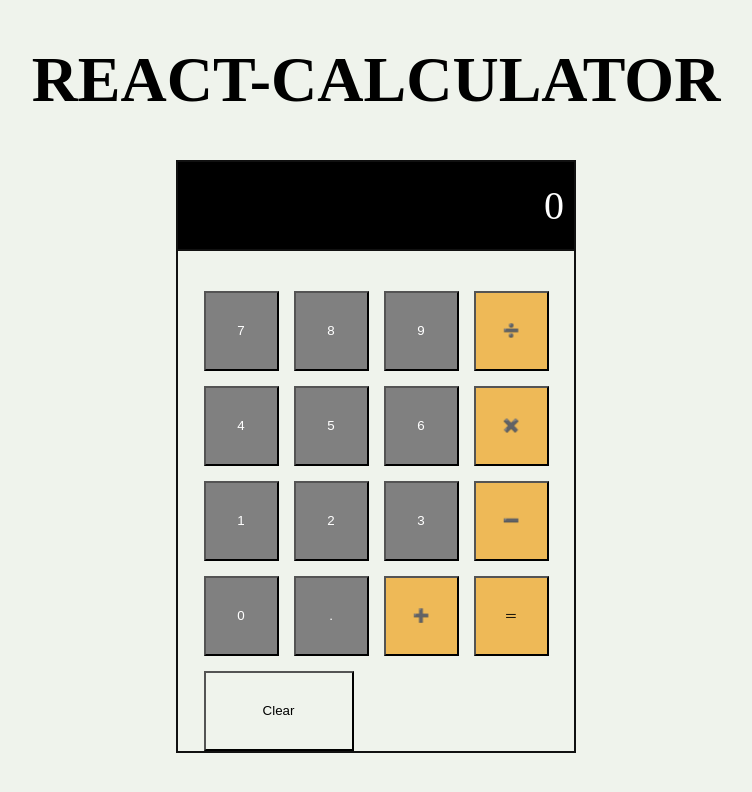
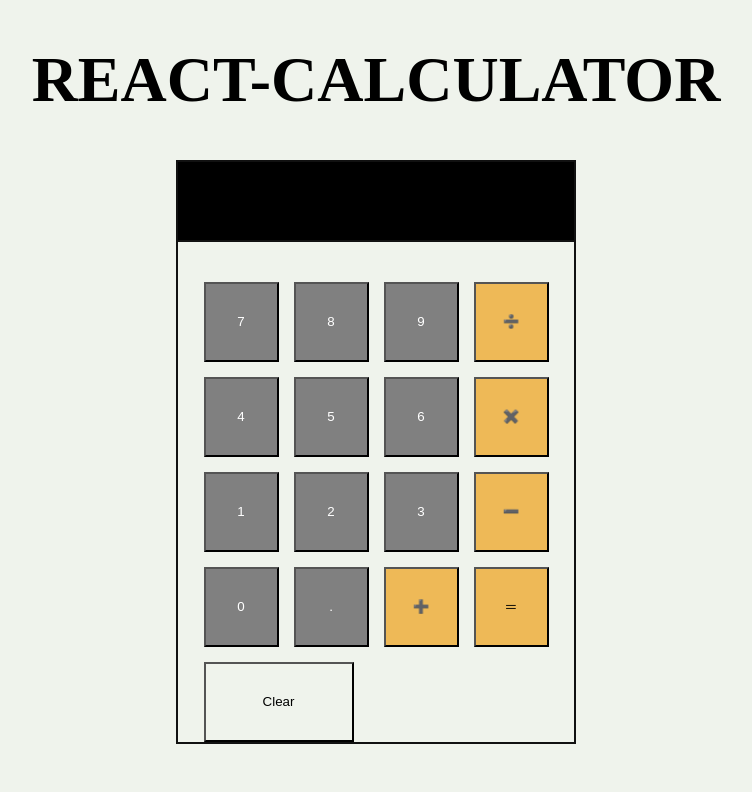
Before and after one commit to chadtarpey615/react-calculator, a React (Create React App) app: page / in a window 1280 px wide. Shown: the top 792 px of the page, without its empty margins (264-1016 px from the left). Built offline with nearby package versions, Linux system fonts and the light colour scheme.

Commit message:
got multiple chaining equations working display a little off

```diff
--- a/src/App.css
+++ b/src/App.css
@@ -33,6 +33,7 @@ header {
 .display {
  padding: 20px 10px;
   width: 100%;
+  height: 80px;
   border-bottom: 2px solid #111;
   color: #333;
   text-align: right;
--- a/src/components/Button.js
+++ b/src/components/Button.js
@@ -5,9 +5,14 @@ const Button = ({ value, number }) => {
     const { input, setInput } = useContext(CalculatorContext);
     const { secondInput, setSecondInput } = useContext(CalculatorContext);
     const { operator, setOperator } = useContext(CalculatorContext);
+    const { result, setResult } = useContext(CalculatorContext);
 
 
     const handleInputClick = (number) => {
+        if (result) {
+            setInput(result)
+
+        }
         if (operator == "") {
             setInput(input + number);
         } else {
--- a/src/components/ClearButton.js
+++ b/src/components/ClearButton.js
@@ -8,7 +8,7 @@ const ClearButton = () => {
     const { result, setResult } = useContext(CalculatorContext);
 
     const handleClick = () => {
-        setInput("0");
+        setInput("");
         setOperator("");
         setSecondInput("");
         setResult("");
--- a/src/components/Display.js
+++ b/src/components/Display.js
@@ -7,13 +7,14 @@ const Display = ({ number }) => {
     const { secondInput, setSecondInput } = useContext(CalculatorContext);
     const { result, setResult } = useContext(CalculatorContext);
 
-    console.log(input)
+
     return (
         <div className="display">
             {input}
             {operator}
             {secondInput}
-            {result ? result.toFixed(2) : result}
+            {result}
+            {/* {result ? result.toFixed(3) : result} */}
         </div>
     )
 }
--- a/src/components/Equals.js
+++ b/src/components/Equals.js
@@ -1,4 +1,4 @@
-import React, { useContext } from 'react'
+import React, { useState, useContext } from 'react'
 import { CalculatorContext } from "../utils/CalculatorStore"
 // import { operations } from "../utils/functions"
 const Equals = ({ value }) => {
@@ -7,25 +7,33 @@ const Equals = ({ value }) => {
     const { operator, setOperator } = useContext(CalculatorContext);
     const { secondInput, setSecondInput } = useContext(CalculatorContext);
     const { result, setResult } = useContext(CalculatorContext);
+    const [newResult, setNewResult] = useState("");
 
 
 
     const operations = (event) => {
         if (operator === "➖") {
             const subtractTwo = () => {
-                setResult(parseInt(input) - parseInt(secondInput))
+                setResult(Number(input) - Number(secondInput))
                 setInput("");
                 setSecondInput("");
                 setOperator("")
+
+
             }
             subtractTwo();
+
+
+
         }
         if (operator === "➕") {
             const addTwo = () => {
                 setResult(parseInt(input) + parseInt(secondInput))
+                setNewResult(parseInt(input) + parseInt(secondInput))
                 setInput("");
                 setSecondInput("");
                 setOperator("")
+
 
             }
             addTwo();
@@ -54,6 +62,7 @@ const Equals = ({ value }) => {
 
 
 
+
     return (
         <button data-testid="operations" onClick={operations} className="equals oper-btn">
             {value}
--- a/src/utils/CalculatorStore.js
+++ b/src/utils/CalculatorStore.js
@@ -5,16 +5,16 @@ export const CalculatorContext = React.createContext();
 
 
 const CalculatorStore = ({ children }) => {
-    const [input, setInput] = useState("0");
+    const [input, setInput] = useState("");
     const [operator, setOperator] = useState("");
     const [secondInput, setSecondInput] = useState("");
     const [result, setResult] = useState();
-    const providerValue = React.useMemo(() => ({
+    const providerValue = {
         input, setInput,
         operator, setOperator,
         secondInput, setSecondInput,
         result, setResult
-    }), [input, operator, secondInput, result])
+    }
 
     return (
         <CalculatorContext.Provider
```
Also changed, not shown: src/components/Add.js (line endings or trailing spaces).
